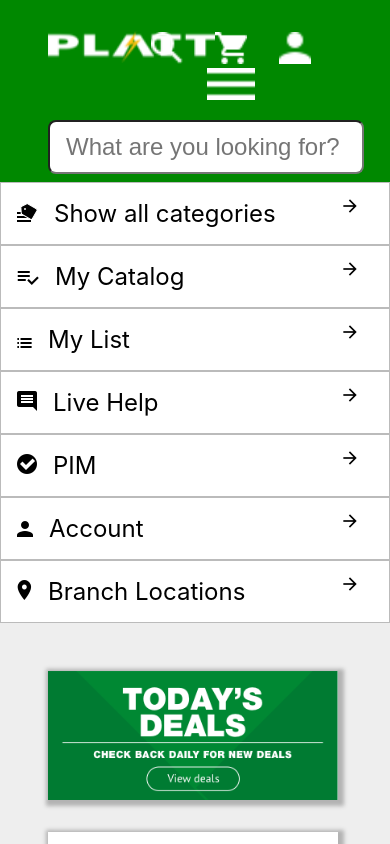
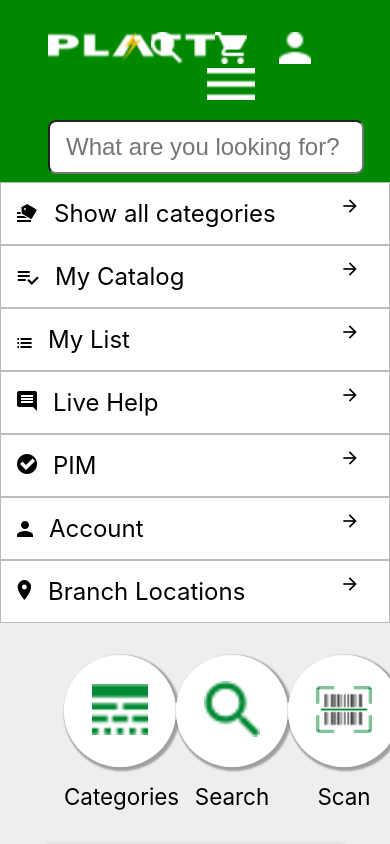
Before and after one commit to minusthebear/pe-responsive-app, a React (Create React App) app: page / in a window 390 px wide. Shown: the top 844 px of the page. Built offline with nearby package versions, Linux system fonts and the light colour scheme.

Commit message:
Mobile design finished, only async call left

```diff
--- a/src/App.scss
+++ b/src/App.scss
@@ -371,6 +371,19 @@
       }
     }
 
+    @media screen and (max-width: 768px) {
+      .recently-viewed {
+        width: calc(100% - 0.25rem);
+      }
+    }
+
+    @media screen and (min-width: 769px) {
+      .recently-viewed {
+        width: calc(100% - 35.75rem);
+        float:right;
+      }
+    }
+
     .recently-viewed-container {
       height:15rem;
       width:100%;
@@ -387,12 +400,11 @@
         background-repeat: no-repeat;
         background-position: center;
         background-size:cover;
+        float:left;
       }
 
       .recently-viewed {
-        width: calc(100% - 35.75rem);
         background-color:#ffffff;
-        margin-left:2rem;
         vertical-align: top;
 
         .recently-viewed-body, .recently-viewed-header {
@@ -558,5 +570,58 @@
         background-color:#000000;
       }
     }
+
+
+
+    // Mobile Menu Options
+    .mobile-menu-options {
+      height:9rem;
+      width:calc(100% - 2rem);
+      padding:1rem;
+
+      display:flex;
+      justify-content:space-between;
+      align-items:stretch;
+      align-content:center;
+    }
+
+    .mobile-menu-options > div {
+      width: 8rem;
+      text-align:center;
+      position:relative;
+
+      div:first-child {
+        display:inline-block;
+        height:7rem;
+        width:7rem;
+        border-radius: 100%;
+        background-color:#ffffff;
+        box-shadow: 0.125rem 0.125rem 0.125rem 0.125rem rgba(0,0,0,0.125);
+
+        & > div {
+          display:table;
+          height:100%;
+          width:100%;
+
+          div {
+            vertical-align: middle;
+            display: table-cell;
+
+            img {
+              width:3.5rem;
+            }
+          }
+        }
+      }
+
+      div:nth-child(2) {
+        position:absolute;
+        bottom:0;
+        left:0;
+        height:1rem;
+        width:100%;
+        font-size: 1.4rem;
+      }
+    }
   }
 }
--- a/src/components/CategoryWebView.js
+++ b/src/components/CategoryWebView.js
@@ -37,7 +37,7 @@ export default function CategoryWebView() {
                     PIM
                 </div>
                 <div className="categories-list categories-account" >
-                    <img src={account} alt="account"  />
+                    <img className="categories-account-icon" src={account} alt="account"  />
                     Account
                 </div>
                 <div className="categories-list categories-branch-locations" >
--- a/src/components/MainBodyContainer.js
+++ b/src/components/MainBodyContainer.js
@@ -5,6 +5,7 @@ import RecentlyViewed from "./RecentlyViewed";
 import PlattExtras from "./PlattExtras";
 import DownloadPlattApp from "./DownloadPlattApp";
 import TodaysDeals from "./TodaysDeals";
+import MobileMenuOptions from "./MobileMenuOptions";
 
 export default function MainBodyContainer({ isMobile }) {
 
@@ -25,6 +26,7 @@ export default function MainBodyContainer({ isMobile }) {
     return (
         <div className="platt-main-body">
             <ProductMarkets />
+            { mobileView ? <MobileMenuOptions/> : null }
             { mobileView ? <TodaysDeals/> : null}
             <GetStarted/>
             <RecentlyViewed isMobile={isMobile} />
--- /dev/null
+++ b/src/components/MobileMenuOptions.js
@@ -0,0 +1,42 @@
+import React from 'react';
+import lineStyle from '../images/ic/green/ic_line_style.png';
+import search from '../images/ic/green/ic_search.png';
+import scanner from '../images/ic/green/ic_scanner.png';
+
+
+export default function MobileMenuOptions() {
+    return (
+        <div className="mobile-menu-options">
+            <div>
+                <div>
+                    <div>
+                        <div>
+                            <img src={lineStyle} alt="linestyle" />
+                        </div>
+                    </div>
+                </div>
+                <div>Categories</div>
+            </div>
+            <div>
+                <div>
+                    <div>
+                        <div>
+                            <img src={search} alt="search" />
+                        </div>
+                    </div>
+                </div>
+                <div>Search</div>
+            </div>
+            <div>
+                <div>
+                    <div>
+                        <div>
+                            <img src={scanner} alt="scanner" />
+                        </div>
+                    </div>
+                </div>
+                <div>Scan</div>
+            </div>
+        </div>
+    )
+}
--- a/src/components/RecentlyViewed.js
+++ b/src/components/RecentlyViewed.js
@@ -5,10 +5,23 @@ import TodaysDeals from "./TodaysDeals";
 
 export default function RecentlyViewed({isMobile}) {
 
+    const padding = 64;
+    const imageWidth = 101;
+
     let [ mobileView, setMobileView ] = useState(isMobile);
+    let [ showThingTwo, setShowThingTwo ] = useState(true);
+    let [ showThingThree, setShowThingThree ] = useState(true);
+    let [ elmWidth, setElmWidth ] = useState(null)
 
     useEffect(() => {
         window.addEventListener('resize', checkWindowWidthForRecentlyViewed);
+
+        let recentlyViewedElm = document.getElementsByClassName('recently-viewed')[0];
+        if (recentlyViewedElm) {
+            setElmWidth(recentlyViewedElm.clientWidth)
+        }
+
+        checkWindowWidthForRecentlyViewed();
 
         return () => {
             window.removeEventListener('resize', checkWindowWidthForRecentlyViewed);
@@ -17,6 +30,20 @@ export default function RecentlyViewed({isMobile}) {
 
     function checkWindowWidthForRecentlyViewed() {
         setMobileView(window.innerWidth <= 768);
+
+        let recentlyViewedElm = document.getElementsByClassName('recently-viewed')[0];
+        let width = recentlyViewedElm.clientWidth;
+        setElmWidth(width);
+        setShowThingTwo(isThingTwoShown(width));
+        setShowThingThree(isThingThreeShown(width));
+    }
+
+    function isThingTwoShown(width) {
+        return width > padding + imageWidth * 2;
+
+    }
+    function isThingThreeShown(width) {
+        return width > padding + imageWidth * 3;
     }
 
     return (
@@ -25,19 +52,34 @@ export default function RecentlyViewed({isMobile}) {
             <div className="recently-viewed">
                 <div className="recently-viewed-header">
                     <div className="recently-viewed-title">Recently Viewed</div>
+                    { showThingTwo
+                        ?
                         <div className="recently-viewed-view-all">View All</div>
+                        :
+                        null
+                    }
                 </div>
                 <div className="recently-viewed-body">
                     <div>
                         <div>
                             <img src={thingOne} alt="thingone" />
                         </div>
+                        { showThingTwo
+                            ?
                             <div>
                                 <img src={thingTwo} alt="thingtwo" />
                             </div>
+                            :
+                            null
+                        }
+                        { showThingThree
+                            ?
                             <div>
-                            <img src={thingTwo} alt="thingtwo" />
+                                <img src={thingTwo} alt="thingthree" />
                             </div>
+                            :
+                            null
+                        }
                     </div>
                 </div>
             </div>
```
Lines whose indentation alone changed are shown as unchanged.
